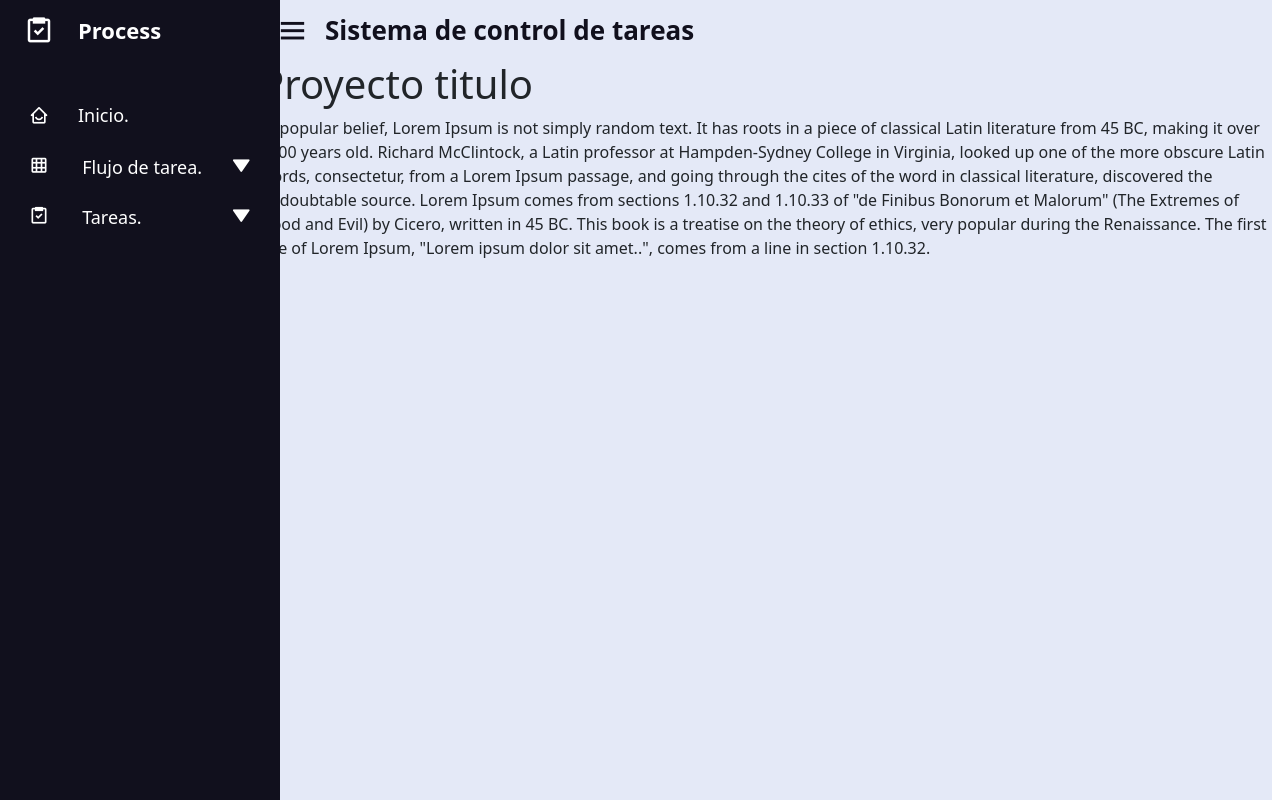
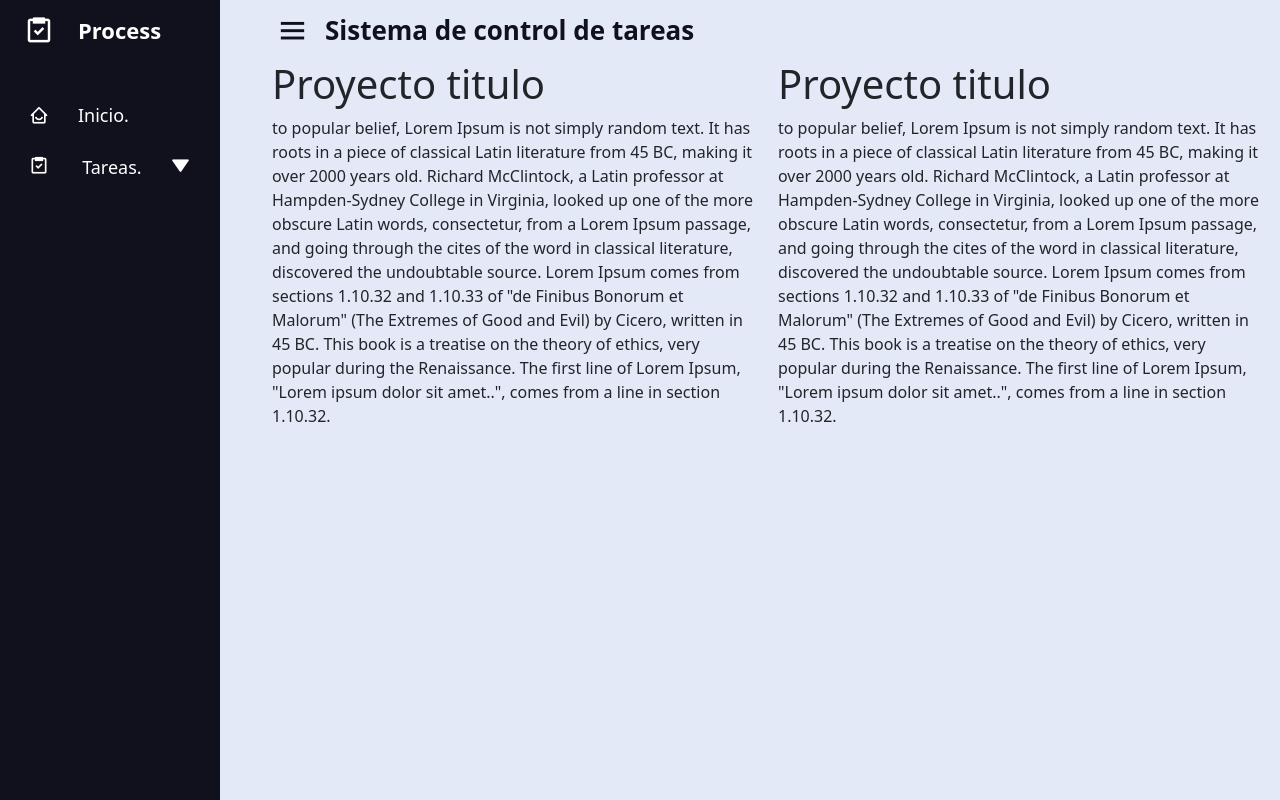
Before and after one commit to pabluwu/portafolio, a Django app: page /proyecto in a window 1280 px wide. Run offline with Django 3.2, Linux system fonts and the light colour scheme.

Commit message:
permisos de súper usuario y navegación restringida

```diff
--- a/mysite/process/forms.py
+++ b/mysite/process/forms.py
@@ -1,6 +1,6 @@
 from django import forms
 from django.contrib.auth.forms import UserCreationForm
-from django.contrib.auth.models import Group, Permission
+from django.contrib.auth.models import Group, Permission, User
 from django.contrib.admin.widgets import FilteredSelectMultiple
 
 from . import models
--- a/mysite/process/static/css/main.css
+++ b/mysite/process/static/css/main.css
@@ -3,6 +3,11 @@
     padding: 0;
     box-sizing: border-box;
 }
+
+body {
+    background-color: #e4e9f7 !important;
+}
+
 .sidebar{
     position: fixed;
     top: 0;
--- a/mysite/process/templates/process/base.html
+++ b/mysite/process/templates/process/base.html
@@ -31,6 +31,22 @@
             </li>
             <li>
                 <div class="iocn-link">
+                    <div class="link_name_parent">
+                        <i class='bx bx-task' ></i>
+                        <span class="link_name">Tareas.</span>
+                    </div>
+                    <i class='bx bxs-down-arrow arrow' ></i>
+                </div>
+                <ul class="sub-menu">
+                    <li><a href="" class="link_name">Tareas.</a></li>
+                    <li><a href="{% url 'agregar_tarea' %}">Agregar Tarea</a></li>
+                    <li><a href="{% url 'listar_tareas' %}">Listar Tareas</a></li>
+                    <li><a href="">Modificar Tarea</a></li>
+                </ul>
+            </li>
+            {% if request.user.is_superuser %}
+            <li>
+                <div class="iocn-link">
                     <!-- <a href="">
                         <i class='bx bx-grid' ></i>
                         <span class="link_name">Flujo de tarea.</span>
@@ -52,27 +68,15 @@
                 </ul>
             </li>
             <li>
-                <div class="iocn-link">
-                    <!-- <a href="">
-                        <i class='bx bx-grid' ></i>
-                        <span class="link_name">Flujo de tarea.</span>
-                    </a> -->
-                    <div class="link_name_parent">
-                        <i class='bx bx-task' ></i>
-                        <span class="link_name">Tareas.</span>
-                    </div>
-
-
-
-                    <i class='bx bxs-down-arrow arrow' ></i>
-                </div>
-                <ul class="sub-menu">
-                    <li><a href="" class="link_name">Tareas.</a></li>
-                    <li><a href="{% url 'agregar_tarea' %}">Agregar Tarea</a></li>
-                    <li><a href="{% url 'listar_tareas' %}">Listar Tareas</a></li>
-                    <li><a href="">Modificar Tarea</a></li>
+                <a href="{% url 'registrar_usuario' %}">
+                    <i class='bx bxs-user-plus' ></i>
+                    <span class="link_name">Registrar usuario.</span>
+                </a>
+                <ul class="sub-menu blank">
+                    <li><a href="{% url 'proyecto' %}" class="link_name">Registrar usuario.</a></li>
                 </ul>
             </li>
+            {% endif %}
         </ul>
 
     </div>
--- a/mysite/process/templates/process/project.html
+++ b/mysite/process/templates/process/project.html
@@ -1,9 +1,22 @@
 {% extends 'process/base.html'%}
 {% block content %}
 
-<h1>Proyecto titulo</h1>
+<div class="container">
+    <div class="row">
+        <div class="col-6">
+            <h1>Proyecto titulo</h1>
 
-<p> to popular belief, Lorem Ipsum is not simply random text. It has roots in a piece of classical Latin literature from 45 BC, making it over 2000 years old. Richard McClintock, a Latin professor at Hampden-Sydney College in Virginia, looked up one of the more obscure Latin words, consectetur, from a Lorem Ipsum passage, and going through the cites of the word in classical literature, discovered the undoubtable source. Lorem Ipsum comes from sections 1.10.32 and 1.10.33 of "de Finibus Bonorum et Malorum" (The Extremes of Good and Evil) by Cicero, written in 45 BC. This book is a treatise on the theory of ethics, very popular during the Renaissance. The first line of Lorem Ipsum, "Lorem ipsum dolor sit amet..", comes from a line in section 1.10.32. </p>
+    <p> to popular belief, Lorem Ipsum is not simply random text. It has roots in a piece of classical Latin literature from 45 BC, making it over 2000 years old. Richard McClintock, a Latin professor at Hampden-Sydney College in Virginia, looked up one of the more obscure Latin words, consectetur, from a Lorem Ipsum passage, and going through the cites of the word in classical literature, discovered the undoubtable source. Lorem Ipsum comes from sections 1.10.32 and 1.10.33 of "de Finibus Bonorum et Malorum" (The Extremes of Good and Evil) by Cicero, written in 45 BC. This book is a treatise on the theory of ethics, very popular during the Renaissance. The first line of Lorem Ipsum, "Lorem ipsum dolor sit amet..", comes from a line in section 1.10.32. </p>
+        </div>
+        <div class="col-6">
+            <h1>Proyecto titulo</h1>
+
+    <p> to popular belief, Lorem Ipsum is not simply random text. It has roots in a piece of classical Latin literature from 45 BC, making it over 2000 years old. Richard McClintock, a Latin professor at Hampden-Sydney College in Virginia, looked up one of the more obscure Latin words, consectetur, from a Lorem Ipsum passage, and going through the cites of the word in classical literature, discovered the undoubtable source. Lorem Ipsum comes from sections 1.10.32 and 1.10.33 of "de Finibus Bonorum et Malorum" (The Extremes of Good and Evil) by Cicero, written in 45 BC. This book is a treatise on the theory of ethics, very popular during the Renaissance. The first line of Lorem Ipsum, "Lorem ipsum dolor sit amet..", comes from a line in section 1.10.32. </p>
+        </div>
+
+    </div>
+</div>
+
 
 
 {% endblock %}
--- a/mysite/process/urls.py
+++ b/mysite/process/urls.py
@@ -2,7 +2,7 @@ from django.urls import path
 from . import views
 from django.contrib.auth import views as auth_views
 urlpatterns=[
-    path('',views.index),
+    path('',views.index, name="index"),
     path('proyecto',views.proyecto, name="proyecto"),
     path('login', auth_views.LoginView.as_view(template_name='registration/login.html'), name="login"),
     path('agregar/flujo_tarea', views.agregar_flujo_tarea, name="agregar_flujo_tarea"),
@@ -11,5 +11,6 @@ urlpatterns=[
     path('listar/flujo_tarea', views.listar_flujo_tareas, name="listar_flujo_tareas"),
     path('modificar/tarea/<id>', views.modificar_tarea, name="modificar_tarea"),
     path('modificar/flujo_tarea/<id>', views.modificar_flujo_tarea, name="modificar_flujo_tarea"),
+    path('agregar/usuario', views.registrar_usuario, name="registrar_usuario"),
 
 ]
--- a/mysite/process/views.py
+++ b/mysite/process/views.py
@@ -1,5 +1,6 @@
 from django.shortcuts import render, redirect, get_object_or_404
 from django.contrib.auth import authenticate, login
+from django.contrib.auth.models import User
 from django.http import HttpResponse
 from django.contrib.auth.decorators import login_required
 from . import forms
@@ -15,18 +16,22 @@ def proyecto(request):
 
 @login_required()
 def agregar_flujo_tarea(request):
-    data = {
-        'form': forms.FlujoTareaForm()
-    }
-    if request.method == 'POST':
-        formulario = forms.FlujoTareaForm(data=request.POST, files=request.FILES)
-        if formulario.is_valid():
-            formulario.save()
-            data["mensaje"] = "Guardado correctamente."
-        else:
-            data["form"] = formulario
+    if request.user.is_superuser:
+        data = {
+            'form': forms.FlujoTareaForm()
+        }
+        if request.method == 'POST':
+            formulario = forms.FlujoTareaForm(data=request.POST, files=request.FILES)
+            if formulario.is_valid():
+                formulario.save()
+                data["mensaje"] = "Guardado correctamente."
+            else:
+                data["form"] = formulario
 
-    return render(request, 'process/flujo_tarea/agregar_flujo_tarea.html', data)
+        return render(request, 'process/flujo_tarea/agregar_flujo_tarea.html', data)
+    else:
+        return render(request,'process/error_permiso.html')
+
 
 @login_required()
 def agregar_tarea(request):
@@ -52,11 +57,15 @@ def listar_tareas(request):
 
 @login_required()
 def listar_flujo_tareas(request):
-    flujo_tareas = models.FlujoTarea.objects.all()
-    data = {
-        'flujo_tareas':flujo_tareas
-    }
-    return render(request, 'process/flujo_tarea/listar_flujo_tareas.html', data)
+    if request.user.is_superuser:
+        flujo_tareas = models.FlujoTarea.objects.all()
+        data = {
+            'flujo_tareas':flujo_tareas
+        }
+        return render(request, 'process/flujo_tarea/listar_flujo_tareas.html', data)
+    else:
+        return render(request,'process/error_permiso.html')
+
 
 @login_required()
 def modificar_tarea(request, id):
@@ -76,19 +85,37 @@ def modificar_tarea(request, id):
 
 @login_required()
 def modificar_flujo_tarea(request, id):
-    flujo_tarea = get_object_or_404(models.FlujoTarea, id=id)
+    if request.user.is_superuser:
+        flujo_tarea = get_object_or_404(models.FlujoTarea, id=id)
 
-    data={
-        'form': forms.FlujoTareaForm(instance=flujo_tarea)
-    }
+        data={
+            'form': forms.FlujoTareaForm(instance=flujo_tarea)
+        }
 
-    if request.method == 'POST':
-        formulario = forms.FlujoTareaForm(data=request.POST, instance=flujo_tarea, files=request.FILES)
-        if formulario.is_valid():
-            formulario.save()
-            return redirect(to="listar_flujo_tareas")
-        data["form"] = formulario
-    return render(request,'process/flujo_tarea/modificar_flujo_tarea.html', data)
+        if request.method == 'POST':
+            formulario = forms.FlujoTareaForm(data=request.POST, instance=flujo_tarea, files=request.FILES)
+            if formulario.is_valid():
+                formulario.save()
+                return redirect(to="listar_flujo_tareas")
+            data["form"] = formulario
+        return render(request,'process/flujo_tarea/modificar_flujo_tarea.html', data)
+    else:
+        return render(request,'process/error_permiso.html')
+
+@login_required()
+def registrar_usuario(request):
+    if request.user.is_superuser:
+        data={
+            'form': forms.CustomUserCreationForm()
+        }
+
+        if request.method=='POST':
+            formulario = forms.CustomUserCreationForm(data=request.POST, files=request.FILES)
+            if formulario.is_valid():
+                formulario.save()
+        return render(request,'registration/register_user.html', data)
+    else:
+        return render(request,'process/error_permiso.html')
 
 
 # Create your views here.
```
Also changed, not shown: mysite/process/templates/process/error_permiso.html (added, +35 -0 lines), mysite/process/templates/registration/register_user.html (added, +29 -0 lines), mysite/db.sqlite3.
